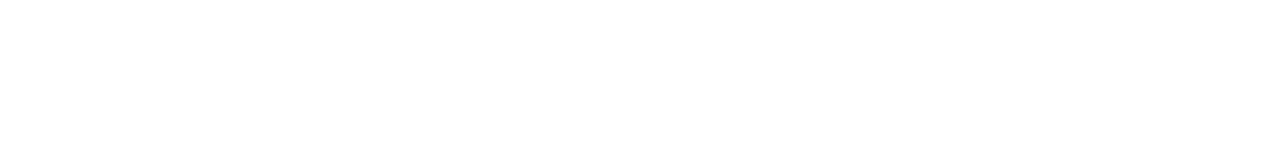
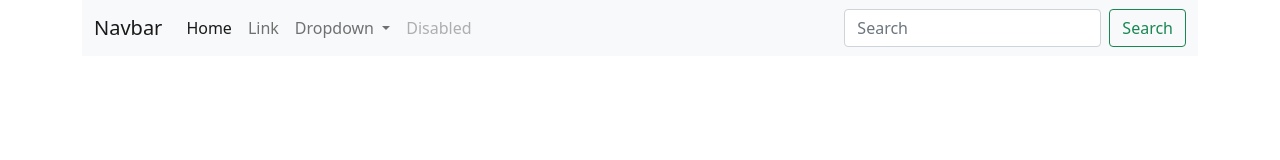
Before and after one commit to andreyyy178/my-repo, a plain HTML site: page index.html in a window 1280 px wide. Drawn offline with nearby package versions, Linux system fonts and the light colour scheme.

Commit message:
adding navbar

```diff
--- a/index.html
+++ b/index.html
@@ -11,7 +11,44 @@
     <title>Hello, world!</title>
   </head>
   <body>
-    <div class="container"></div>
+    <div class="container">
+        <nav class="navbar navbar-expand-lg navbar-light bg-light">
+            <div class="container-fluid">
+              <a class="navbar-brand" href="#">Navbar</a>
+              <button class="navbar-toggler" type="button" data-bs-toggle="collapse" data-bs-target="#navbarSupportedContent" aria-controls="navbarSupportedContent" aria-expanded="false" aria-label="Toggle navigation">
+                <span class="navbar-toggler-icon"></span>
+              </button>
+              <div class="collapse navbar-collapse" id="navbarSupportedContent">
+                <ul class="navbar-nav me-auto mb-2 mb-lg-0">
+                  <li class="nav-item">
+                    <a class="nav-link active" aria-current="page" href="#">Home</a>
+                  </li>
+                  <li class="nav-item">
+                    <a class="nav-link" href="#">Link</a>
+                  </li>
+                  <li class="nav-item dropdown">
+                    <a class="nav-link dropdown-toggle" href="#" id="navbarDropdown" role="button" data-bs-toggle="dropdown" aria-expanded="false">
+                      Dropdown
+                    </a>
+                    <ul class="dropdown-menu" aria-labelledby="navbarDropdown">
+                      <li><a class="dropdown-item" href="#">Action</a></li>
+                      <li><a class="dropdown-item" href="#">Another action</a></li>
+                      <li><hr class="dropdown-divider"></li>
+                      <li><a class="dropdown-item" href="#">Something else here</a></li>
+                    </ul>
+                  </li>
+                  <li class="nav-item">
+                    <a class="nav-link disabled">Disabled</a>
+                  </li>
+                </ul>
+                <form class="d-flex">
+                  <input class="form-control me-2" type="search" placeholder="Search" aria-label="Search">
+                  <button class="btn btn-outline-success" type="submit">Search</button>
+                </form>
+              </div>
+            </div>
+          </nav>
+    </div>
 
     <!-- Optional JavaScript; choose one of the two! -->
 
```
